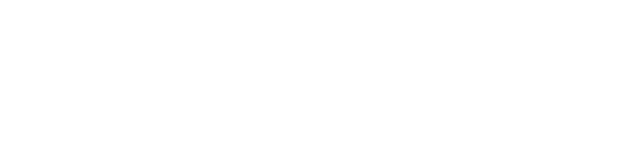
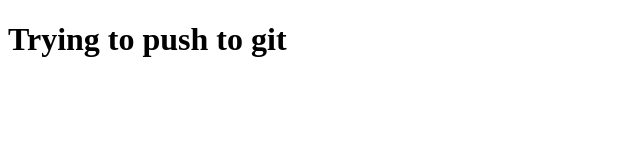
Before and after one commit to BckndMcBrth/possible-portfolio, a plain HTML site: page index.html in a window 1280 px wide. Shown: the whole page, without its empty margins (0-640 px from the left). Drawn offline with Linux system fonts and the light colour scheme.

Commit message:
updated index file

```diff
--- a/index.html
+++ b/index.html
@@ -3,6 +3,7 @@
   <head>
     <meta charset="utf-8" />
     <title>possible postfolio</title>
+    <h1>Trying to push to git</h1>
   </head>
   <body></body>
 </html>
```
